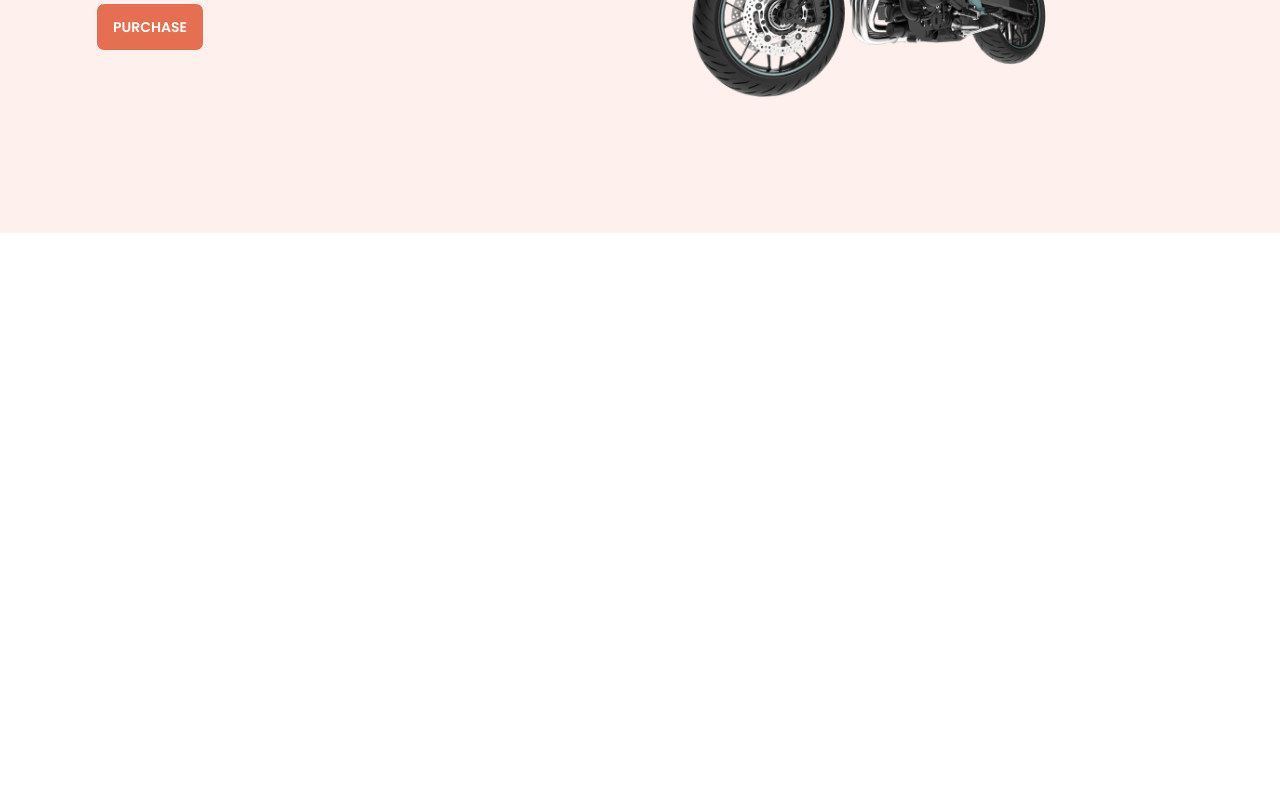
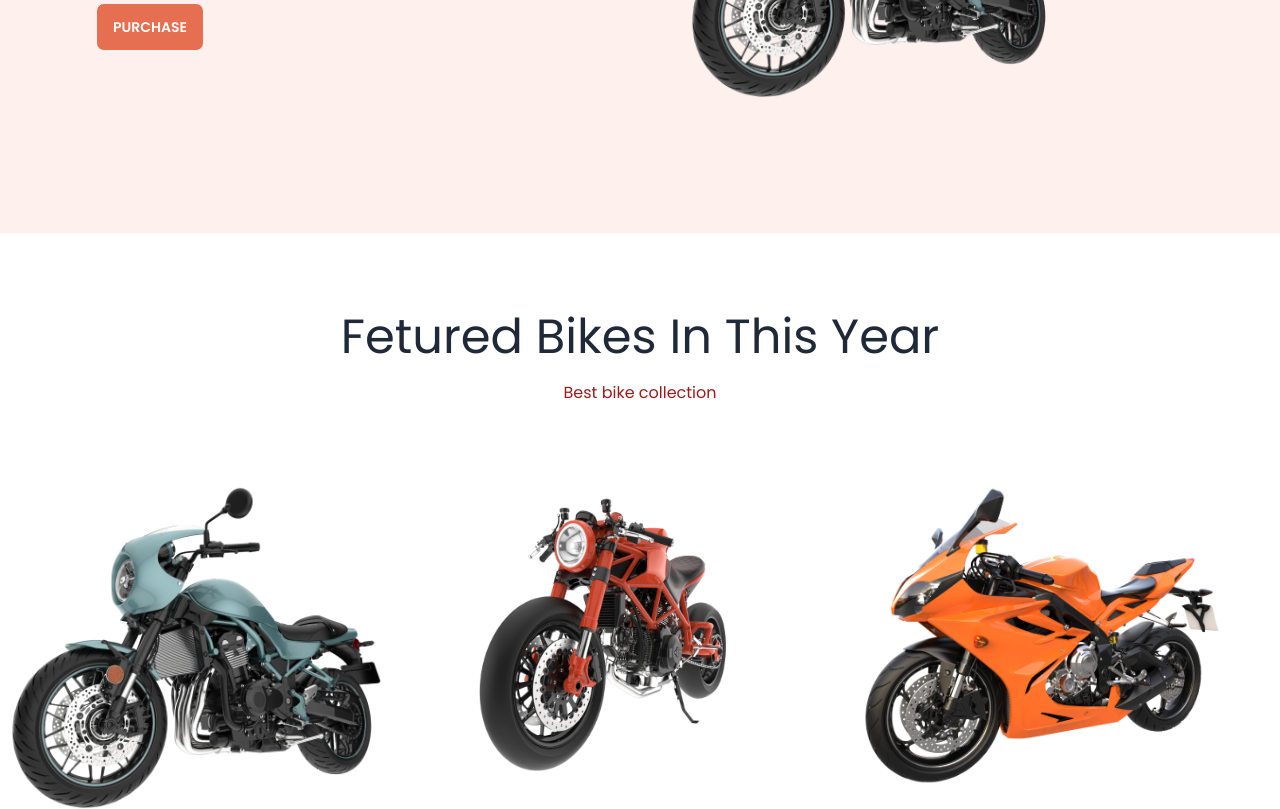
Before and after one commit to tanu200/bike-zone, a plain HTML site: page index.html in a window 1280 px wide. Shown: the part 385-1194 px from the top of the page. Before the commit the page ends 800 px from the top, so only its background shows below. Drawn offline with nearby package versions, Linux system fonts and the light colour scheme.

Commit message:
feature add

```diff
--- a/index.html
+++ b/index.html
@@ -168,7 +168,17 @@
         </div>
     </header>
     <main class="md:container md:mx-auto">
+        <!---feature bike-->
+        <section>
+            <h2 class="text-5xl text-center mt-20">Fetured Bikes In This Year</h2>
+            <p class="text-center text-red-800 mt-5">Best bike collection</p>
+            <div class="flex gap-10 mt-20">
+                <img src="images/slider/bike1.png" alt="" srcset="" class="w-96">
+                <img src="images/slider/bike2.png" alt="" srcset="" class="w-96">
+                <img src="images/slider/bike3.png" alt="" srcset="" class="w-96">
 
+            </div>
+        </section>
     </main>
     <footer>
 
```
